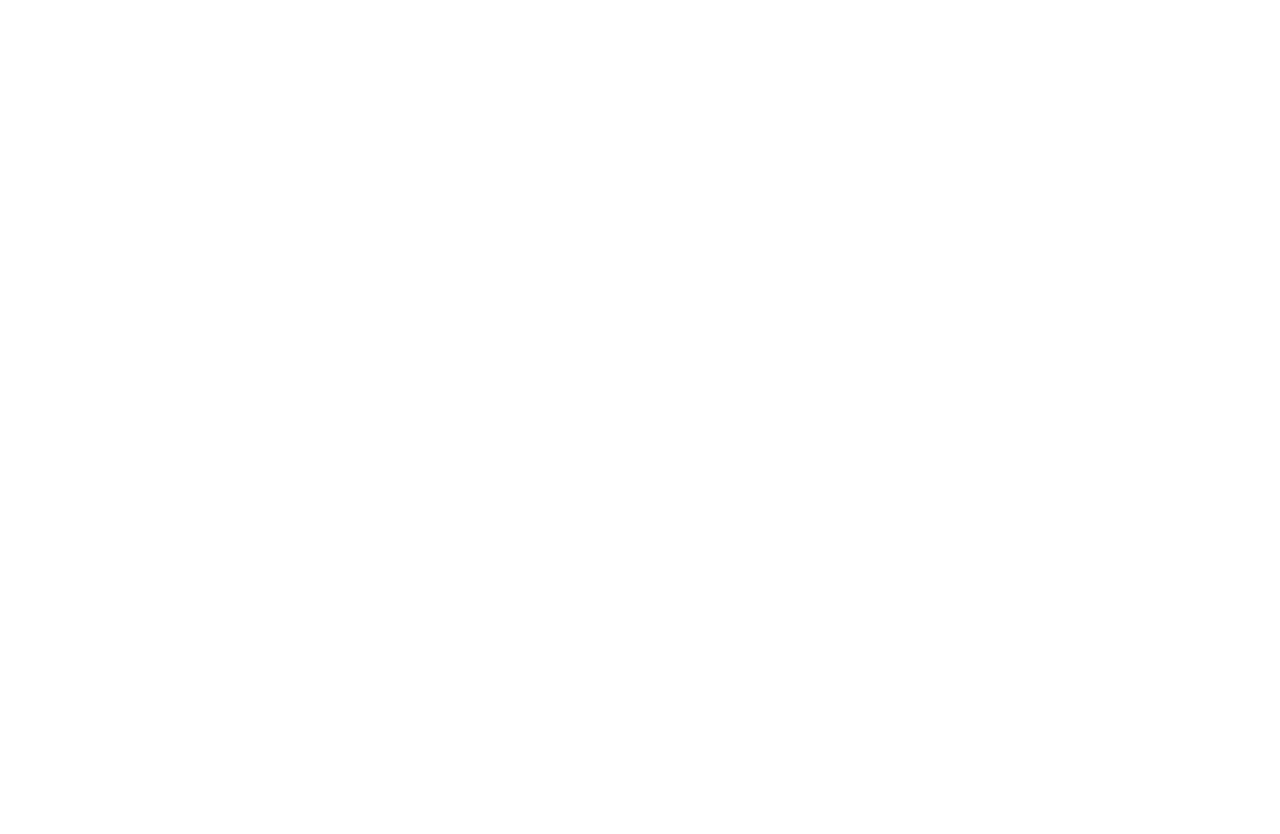
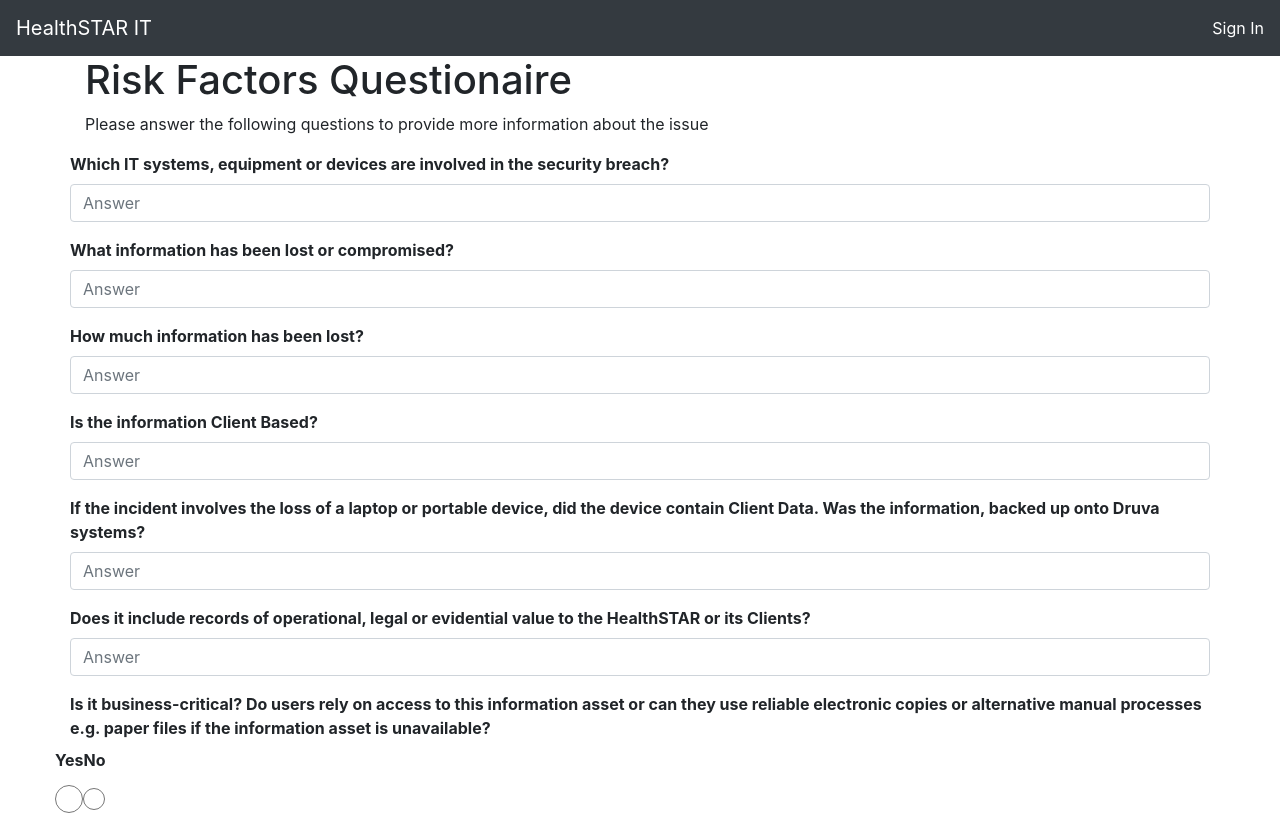
Before and after one commit to patrick-salvatore/IT-ticketer, a React (Create React App) app in the folder client/: page /questionnaire in a window 1280 px wide. Before the commit the page ends 800 px from the top, so only its background shows below. Built offline with nearby package versions, Linux system fonts and the light colour scheme.

Commit message:
continuing adding form functionality

```diff
--- a/client/src/Components/Forms/Containers/NewForm.js
+++ b/client/src/Components/Forms/Containers/NewForm.js
@@ -25,7 +25,6 @@ export default class NewForm extends Component {
         incident_desc: '',
         incident_type: [],
         incident_severity: '',
-
       }
     }
   }
--- a/client/src/Components/Forms/Containers/Questionnaire.js
+++ b/client/src/Components/Forms/Containers/Questionnaire.js
@@ -1,10 +1,115 @@
 import React, { Component } from 'react'
+import Navbar from '../../Home/Navbar/Navbar'
+
+// react-router
+import {Link} from 'react-router-dom'
+
+// components
+import Input from '../Items/Input'
+import TextArea from '../Items/TextArea'
+import CheckboxList from '../Items/Checklist.js/CheckboxList'
 
 export default class Questionaire extends Component {
+  constructor() {
+    super()
+    this.state = {
+      questions: {
+        q1: '',
+        q2: '',
+        q3: '',
+        q4: '',
+        q5: '',
+        q6: '',
+      }
+    }
+  }
+
+  changeHandler = (e) => {
+    const value = e.target === 'radio' ? e.target.radio : e.target.value
+    const name = e.target.name
+    const questions = { [name]: value }
+    this.setState(() => (
+      {questions}
+    ), () => console.log(this.state))
+  }
+
+
   render() {
     return (
       <div>
-
+        <Navbar/>
+        <div className = 'container'>
+        <h1>Risk Factors Questionaire</h1>
+        <p>Please answer the following questions to provide more information about the issue</p>
+          <div className = 'row'>
+            <form>
+              <Input
+                title = 'Which IT systems, equipment or devices are involved in the security breach?'
+                type = 'text'
+                name = 'q1'
+                placeholder = 'Answer'
+                value = {this.state.questions.q1}
+                onChange = {this.changeHandler}
+              />
+              <Input
+                title = 'What information has been lost or compromised?'
+                type = 'text'
+                name = 'q2'
+                placeholder = 'Answer'
+                value = {this.state.questions.q2}
+                onChange = {this.changeHandler}
+              />
+              <Input
+                title = 'How much information has been lost?'
+                type = 'text'
+                name = 'q3'
+                placeholder = 'Answer'
+                value = {this.state.questions.q3}
+                onChange = {this.changeHandler}
+              />
+              <Input
+                title = 'Is the information Client Based?'
+                type = 'text'
+                name = 'q3'
+                placeholder = 'Answer'
+                value = {this.state.questions.q4}
+                onChange = {this.changeHandler}
+              />
+              <Input
+                title = 'If the incident involves the loss of a laptop or portable device, did the device contain Client Data. Was the information, backed up onto Druva systems?'
+                type = 'text'
+                name = 'q3'
+                placeholder = 'Answer'
+                value = {this.state.questions.q4}
+                onChange = {this.changeHandler}
+              />
+              <Input
+                title = "Does it include records of operational, legal or evidential value to the HealthSTAR or its Clients?"
+                type = 'text'
+                placeholder = 'Answer'
+                value = {this.state.questions.q5}
+                onChange = {this.changeHandler}
+              />
+              <label className = 'form-group-label font-weight-bold'> Is it business-critical? Do users rely on access to this information asset or can they use reliable electronic copies or alternative manual processes e.g. paper files if the information asset is unavailable? </label>
+              <div className = 'row'>
+                  <Input
+                  title = 'Yes'
+                  type = 'radio'
+                  name = 'q6'
+                  value = 'yes'
+                  onChange =  {this.changeHandler}
+                  />
+                  <Input
+                  title = 'No'
+                  type = 'radio'
+                  name = 'q6'
+                  value = 'no'
+                  onChange =  {this.changeHandler}
+                  />
+              </div>
+            </form>
+          </div>
+        </div>
       </div>
     )
   }
--- a/package.json
+++ b/package.json
@@ -9,6 +9,7 @@
   "author": "Patrick Salvatore",
   "license": "MIT",
   "dependencies": {
-    "express": "^4.16.4"
+    "express": "^4.16.4",
+    "mysql2": "^1.6.5"
   }
 }
```
Also changed, not shown: 2 other files (tests, documents, lock files or other folders).
